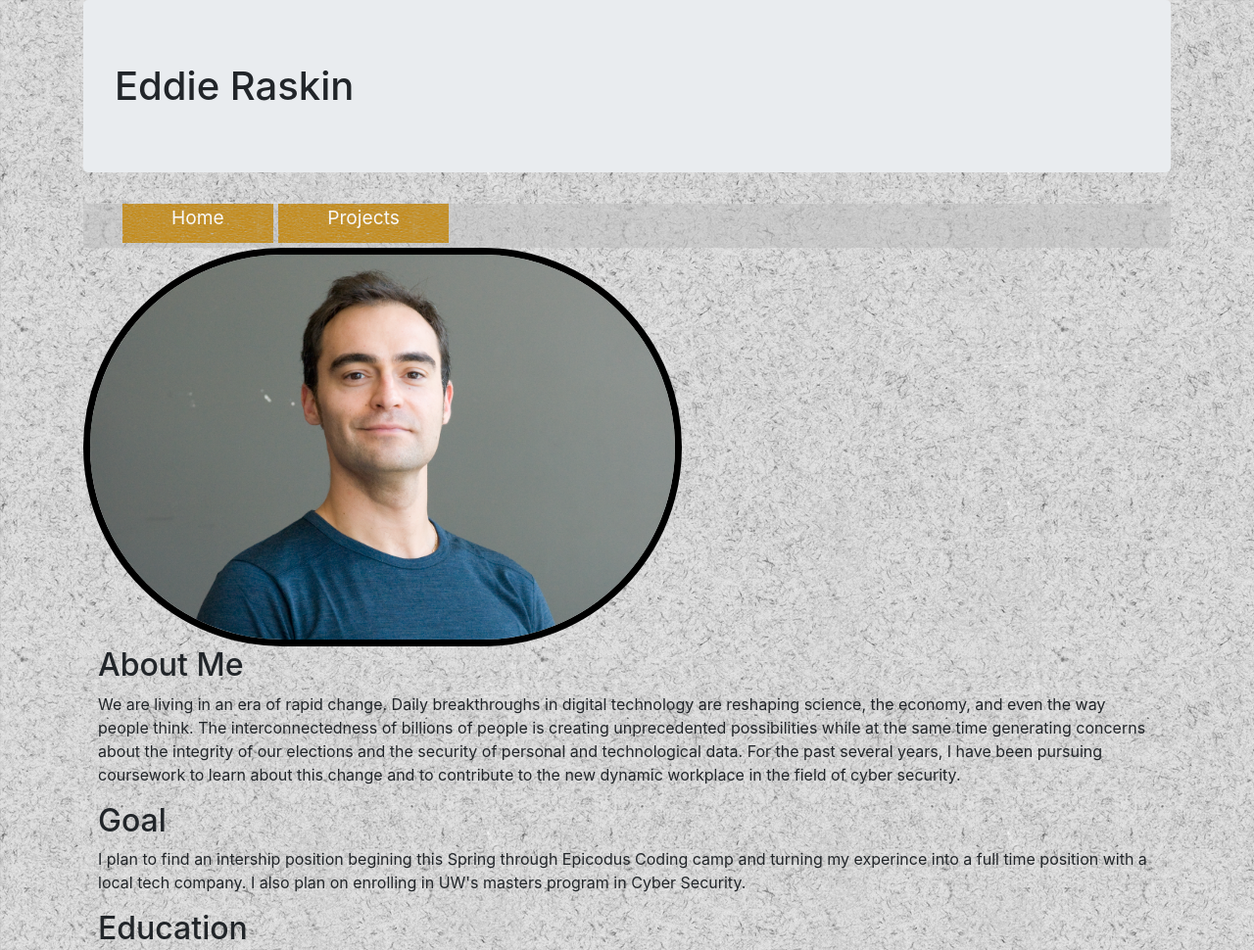
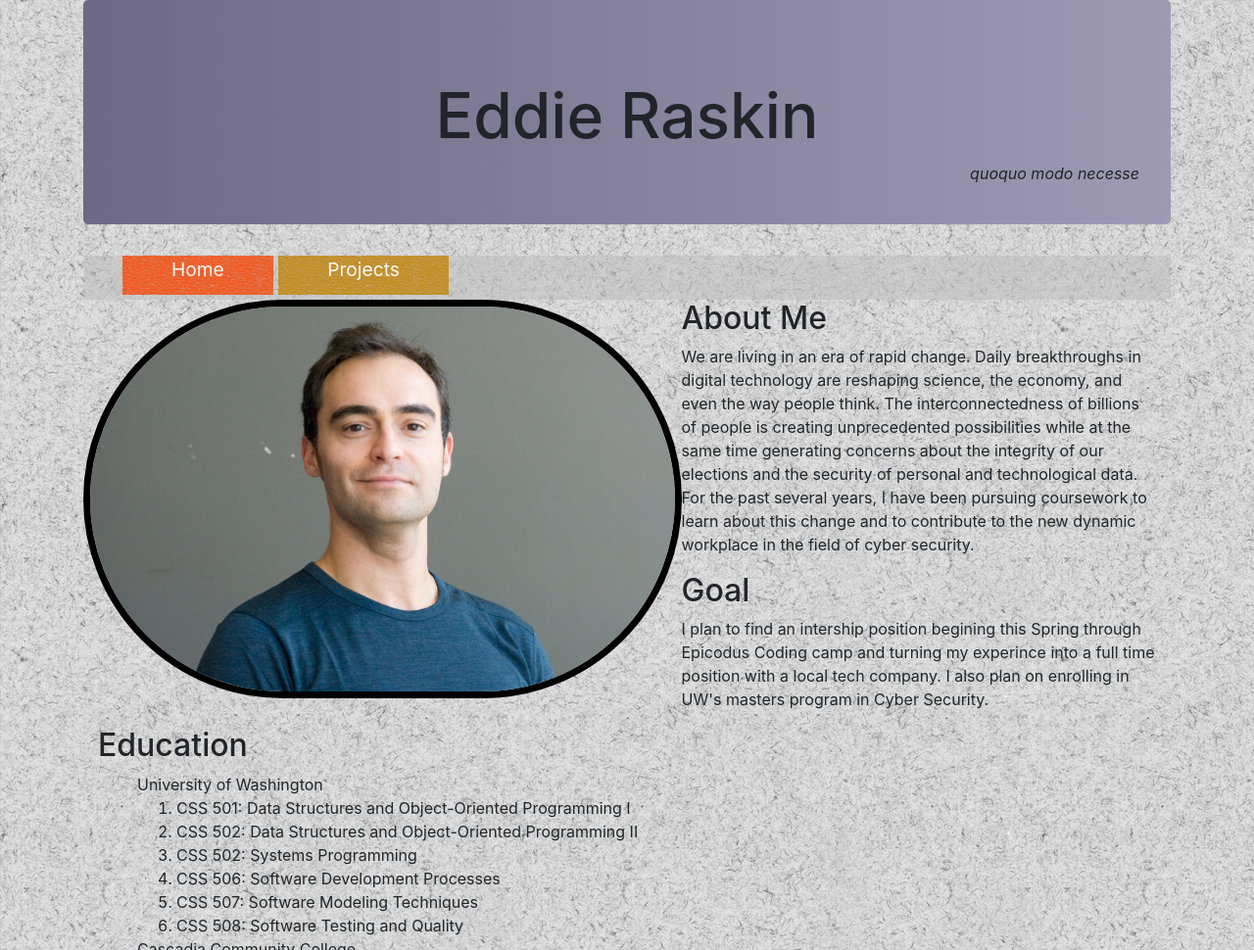
Before and after one commit to faz00li/eddieRaskinPortfolio, a plain HTML site: page index.html in a window 1280 px wide. Shown: the top 970 px of the page at 98% size. Drawn offline with Linux system fonts and the light colour scheme.

Commit message:
style jumbotron, nav: black active, red-orange current, hover orange

```diff
--- a/css/effects.css
+++ b/css/effects.css
@@ -10,6 +10,10 @@ img {
      border: solid black 7px;
 }
 
+.jumbotron {
+  background: -webkit-linear-gradient(to left, #9E9AB4, #6d6985);
+  background: linear-gradient(to left, #9E9AB4, #6d6985);
+}
 
 /* background texture */
 body { background-image: url(../images/black-felt.png); }
--- a/css/layout.css
+++ b/css/layout.css
@@ -4,6 +4,23 @@
 
 * {box-sizing: border-box;}
 
+img {
+  float: left;
+}
+
+.jumbotron {
+  padding-top: 5em;
+  border-radius: 0.3rem;
+}
+
+.motto {
+  float: right;
+}
+
+.aboutMe {
+  padding-left: 20px;
+}
+
 nav { overflow: hidden; }
 
 nav a { padding: 14px 50px; }
--- a/css/styles.css
+++ b/css/styles.css
@@ -0,0 +1,6 @@
+
+
+
+.noBullet {
+  list-style: none;
+}
--- a/css/typography.css
+++ b/css/typography.css
@@ -1,6 +1,11 @@
-/*
-   Eddie Raskin
-   onepot.com
-   BIT 102, Spring
-   Hull
-*/
+
+
+/* typography */
+
+.motto {
+  font-style: italic;
+}
+
+.myName {
+  font-size: 4em;
+}
--- a/index.html
+++ b/index.html
@@ -2,23 +2,24 @@
 <html lang="en" dir="ltr">
   <head>
     <link rel="stylesheet" href="css/bootstrap.css">
-    <link rel="stylesheet" href="css/styles.css">
     <link rel="stylesheet" href="css/effects.css">
     <link rel="stylesheet" href="css/layout.css">
     <link rel="stylesheet" href="css/typography.css">
+    <link rel="stylesheet" href="css/styles.css">
     <meta charset="utf-8">
     <title>Eddie Raskin Potfolio</title>
   </head>
 
   <body class="container">
 
-    <header>
-      <h1 class="jumbotron">Eddie Raskin</h1>
+    <header class="jumbotron">
+      <h1 class="text-center myName">Eddie Raskin</h1>
+      <blockquote class="motto">quoquo modo necesse</blockquote>
     </header>
 
     <nav>
       <ul>
-        <li><a href="index.html">Home</a></li>
+        <li ><a href="index.html" class="current">Home</a></li>
         <li><a href="githubProjects.html">Projects</a></li>
       </ul>
     </nav>
@@ -29,7 +30,7 @@
 
       <div class="container">
         <h2>About Me</h2>
-        <p>We are living in an era of rapid change. Daily breakthroughs in digital technology are reshaping science, the economy, and even the way people think. The interconnectedness of billions of people is creating unprecedented possibilities while at the same time generating concerns about the integrity of our elections and the security of personal and technological data. For the past several years, I have been pursuing coursework to learn about this change and to contribute to the new dynamic workplace in the field of cyber security.</p>
+        <p class="aboutMe" >We are living in an era of rapid change. Daily breakthroughs in digital technology are reshaping science, the economy, and even the way people think. The interconnectedness of billions of people is creating unprecedented possibilities while at the same time generating concerns about the integrity of our elections and the security of personal and technological data. For the past several years, I have been pursuing coursework to learn about this change and to contribute to the new dynamic workplace in the field of cyber security.</p>
 
         <h2>Goal</h2>
         <p>I plan to find an intership position begining this Spring through Epicodus Coding camp and turning my experince into a full time position with a local tech company. I also plan on enrolling in UW's masters program in Cyber Security.</p>
@@ -38,7 +39,7 @@
         <h2>Education</h2>
         <ul>
 
-          <li>University of Washington</li>
+          <li class="noBullet">University of Washington</li>
           <ol>
             <li>CSS 501: Data Structures and Object-Oriented Programming I</li>
             <li>CSS 502: Data Structures and Object-Oriented Programming II</li>
@@ -48,7 +49,7 @@
             <li>CSS 508: Software Testing and Quality</li>
           </ol>
 
-          <li>Cascadia Community College</li>
+          <li class="noBullet">Cascadia Community College</li>
           <ol>
             <li>BIT 115: Programming Foundations JAVA</li>
             <li>BIT 116: Scripting, JScript</li>
@@ -58,7 +59,7 @@
             <li>BIT 102: Networking Fundamentals</li>
           </ol>
 
-          <li>Edmonds Community College</li>
+          <li class="noBullet">Edmonds Community College</li>
           <ol>
             <li>CIS 125: Windows Server Commandline Administratoin</li>
             <li>CIS 272: Digital Forensics I</li>
```
Also changed, not shown: githubProjects.html (+4 -3 lines), 1 other file.
